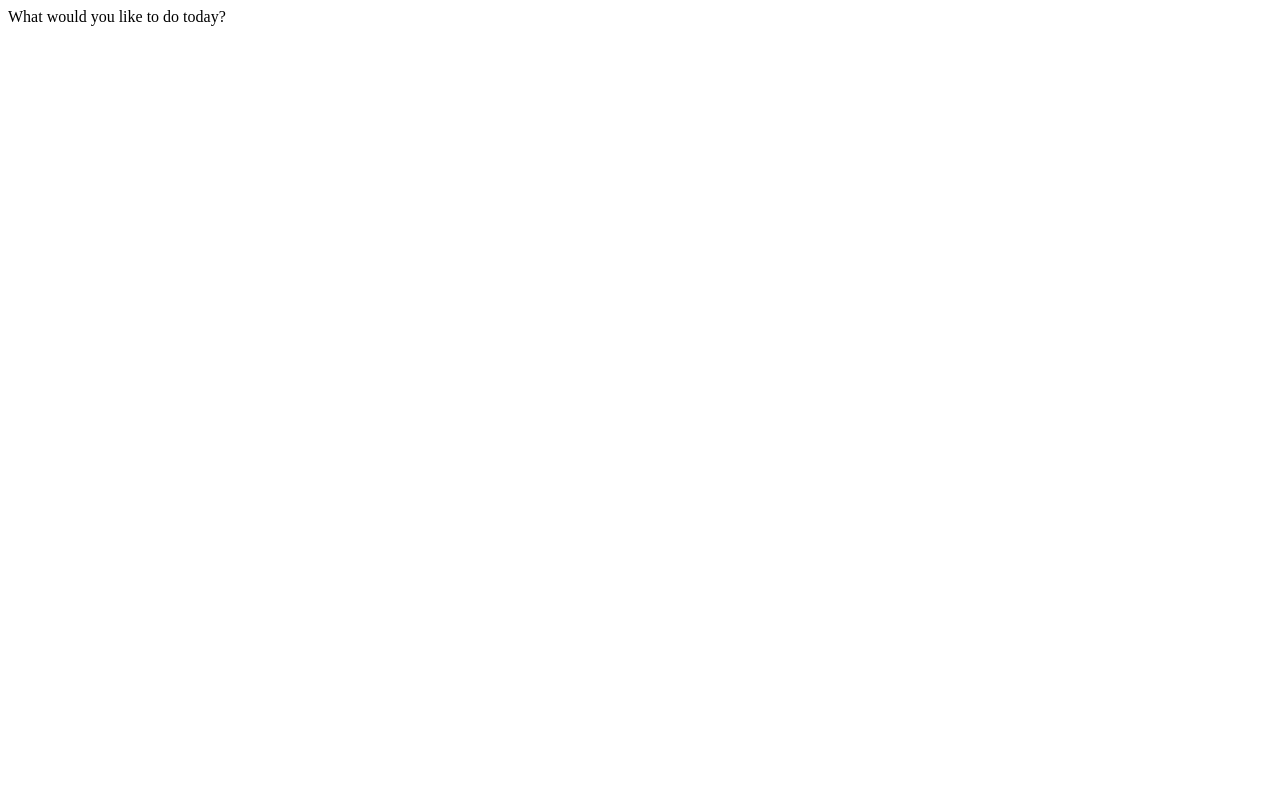
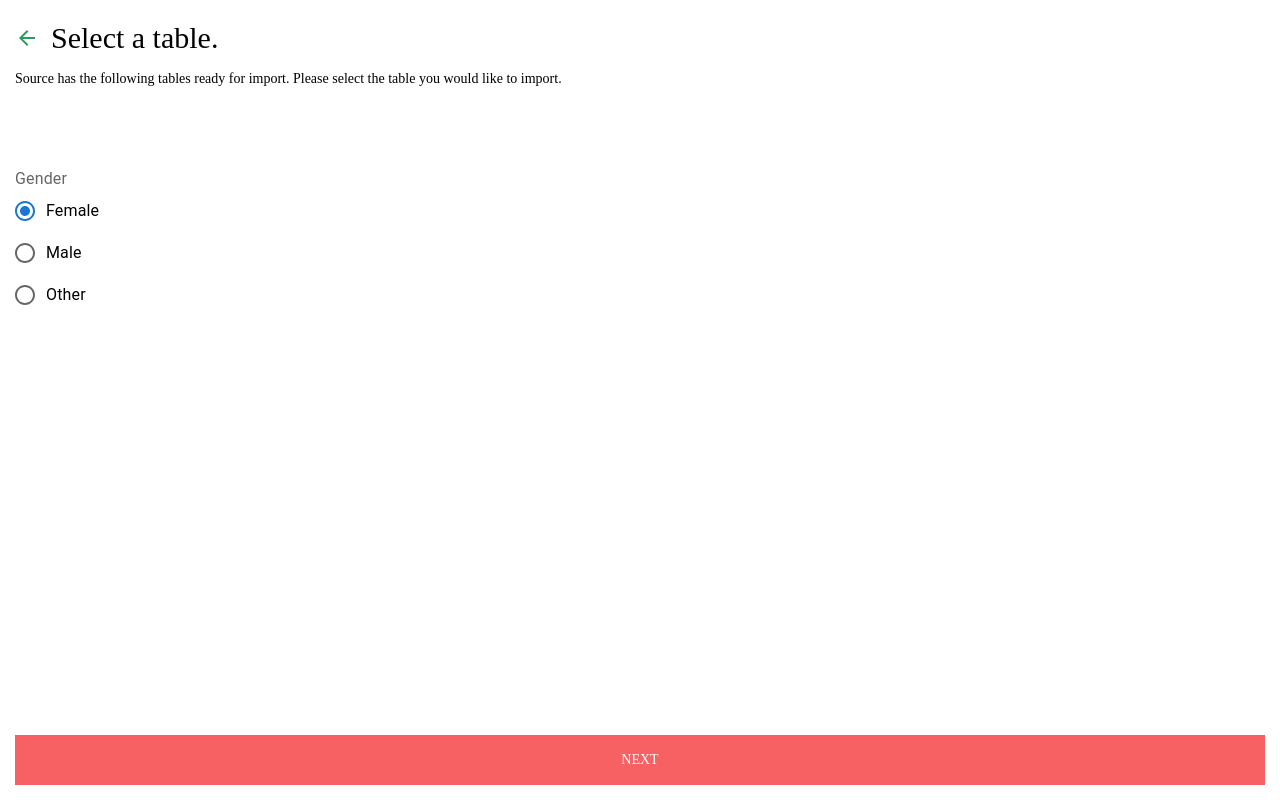
Before and after one commit to thatgirldorian/data-import-tool, a React (Create React App) app in the folder src/: page /SelectTablePage in a window 1280 px wide. Built offline with nearby package versions, Linux system fonts and the light colour scheme; the HTML template or start-up script is replaced by a standard one.

Commit message:
Added radio group for table page

```diff
--- a/package.json
+++ b/package.json
@@ -12,9 +12,12 @@
   },
   "description": "https://github.com/mui-org/material-ui/blob/master/docs/src/pages/guides/composition/Composition.tsx",
   "dependencies": {
+    "@emotion/styled": "^11.10.4",
     "@material-ui/core": "latest",
     "@material-ui/icons": "4.9.1",
     "@material-ui/lab": "4.0.0-alpha.47",
+    "@mui/icons-material": "^5.10.9",
+    "@mui/material": "^5.10.11",
     "@types/lodash": "4.14.149",
     "@types/react": "latest",
     "@types/react-dom": "latest",
--- /dev/null
+++ b/src/components/IconList.tsx
@@ -0,0 +1,57 @@
+    import * as React from 'react';
+    import ImageList from '@mui/material/ImageList';
+    import ImageListItem from '@mui/material/ImageListItem';
+    import ImageListItemBar from '@mui/material/ImageListItemBar';
+    import IconButton from '@mui/material/IconButton';
+    import FavoriteBorderIcon from '@mui/icons-material/FavoriteBorder';
+    import FavoriteIcon from '@mui/icons-material/Favorite';
+
+    export default function IconList() {
+    return (
+        <ImageList sx={{ width: 500, height: 450 }}>
+        <ImageListItem key="Subheader" cols={2}>
+
+        </ImageListItem>
+        {itemData.map((item) => (
+            <ImageListItem key={item.img}>
+            <img
+                src={`${item.img}?w=248&fit=crop&auto=format`}
+                srcSet={`${item.img}?w=248&fit=crop&auto=format&dpr=2 2x`}
+                alt={item.title}
+                loading="lazy"
+            />
+            <ImageListItemBar
+                title={item.title}
+                actionIcon={
+                <IconButton
+                    sx={{ color: 'rgba(255, 255, 255, 0.54)' }}
+                    aria-label={`info about ${item.title}`}
+                >
+                <FavoriteBorderIcon />
+                </IconButton>
+                }
+            />
+            </ImageListItem>
+        ))}
+        </ImageList>
+    );
+    }
+
+    const itemData = [
+    {
+        img: 'src/public/mailchimp-logo.png',
+        title: 'MailChimp'
+    },
+    {
+        img: 'https://images.unsplash.com/photo-1551782450-a2132b4ba21d',
+        title: 'HubSpot'
+    },
+    {
+        img: 'https://images.unsplash.com/photo-1522770179533-24471fcdba45',
+        title: 'Lever'
+    },
+    {
+        img: 'https://images.unsplash.com/photo-1444418776041-9c7e33cc5a9c',
+        title: 'Magento'
+    }
+    ];
--- a/src/components/SelectSourcePage.tsx
+++ b/src/components/SelectSourcePage.tsx
@@ -1,15 +1,15 @@
 import React from 'react';
 import { useNavigate } from 'react-router-dom'
-import ExamplePage from "./ExamplePage"
-import { Typography, Button, Box, IconButton } from "@material-ui/core";
+import { Typography } from "@material-ui/core";
+import IconList from "./IconList";
 import {
     PageContainer,
     FixedTopBar,
     FixedMiddleBodyWithVerticalScroll,
     TopbarBackButton
 } from "./layout-components";
-import _ from "lodash";
 import '../styles/style.css'
+
 
 const SelectSourcePage = () => {
     const navigate = useNavigate()
@@ -26,6 +26,13 @@ const SelectSourcePage = () => {
                     <Typography variant="body1" className="select-source-text">
                         Below is a list of the sources you have connected. Please choose the data source you would like to import data from.
                     </Typography>
+                <IconList />
+
+
+
+
+
+
                 </FixedMiddleBodyWithVerticalScroll>
         </PageContainer>
     )
--- a/src/components/SelectTablePage.tsx
+++ b/src/components/SelectTablePage.tsx
@@ -1,12 +1,41 @@
 import React from 'react';
-import ExamplePage from "./ExamplePage"
+import { useNavigate } from 'react-router-dom'
+import { Typography } from "@material-ui/core";
+import TableGroup from "./TableGroup";
+import {
+    PageContainer,
+    FixedTopBar,
+    FixedMiddleBodyWithVerticalScroll,
+    TopbarBackButton,
+    FixedBottomProminentButton
+} from "./layout-components";
+import '../styles/style.css'
 
-const SelectTablePage = () => {
+
+const SelectSourcePage = () => {
+    const navigate = useNavigate()
+
+    const topbarLeftButton: TopbarBackButton = {
+        type: "back",
+        onClick: () => navigate("/")
+};
 
     return (
-        <div>What would you like to do today?</div>
+        <PageContainer>
+            <FixedTopBar title="Select a table." leftButton={topbarLeftButton} />
+            <FixedMiddleBodyWithVerticalScroll>
+                    <Typography variant="body1" className="select-table-text">
+                        Source has the following tables ready for import. Please select the table you would like to import.
+                    </Typography>
+                    <FixedBottomProminentButton
+                        // style={{textTransform: "none"}}
+                        title="Next"
+                        onClick={() => console.log("TODO - whatever you want to test/debug")} />
+                        <TableGroup />
+                </FixedMiddleBodyWithVerticalScroll>
+        </PageContainer>
     )
 
 }
 
-export default SelectTablePage
+export default SelectSourcePage
--- /dev/null
+++ b/src/components/TableGroup.tsx
@@ -0,0 +1,24 @@
+import * as React from 'react';
+import Radio from '@mui/material/Radio';
+import RadioGroup from '@mui/material/RadioGroup';
+import FormControlLabel from '@mui/material/FormControlLabel';
+import FormControl from '@mui/material/FormControl';
+import FormLabel from '@mui/material/FormLabel';
+import '../styles/style.css'
+
+export default function TableGroup() {
+    return (
+    <FormControl>
+        <FormLabel fontSize="13" id="demo-radio-buttons-group-label">Gender</FormLabel>
+        <RadioGroup
+            aria-labelledby="demo-radio-buttons-group-label"
+            defaultValue="female"
+            name="radio-buttons-group"
+        >
+            <FormControlLabel value="female" control={<Radio />} label="Female" />
+            <FormControlLabel value="male" control={<Radio />} label="Male" />
+            <FormControlLabel value="other" control={<Radio />} label="Other" />
+        </RadioGroup>
+    </FormControl>
+);
+}
--- a/src/styles/style.css
+++ b/src/styles/style.css
@@ -5,6 +5,10 @@
     margin-bottom: 10px !important;
 }
 
-.homepage-text {
+.homepage-text, .select-table-text {
     padding-bottom: 80px !important;
 }
+
+hr {
+    color: black !important;
+}
```
Also changed, not shown: 1 other file (tests, documents, lock files or other folders).
